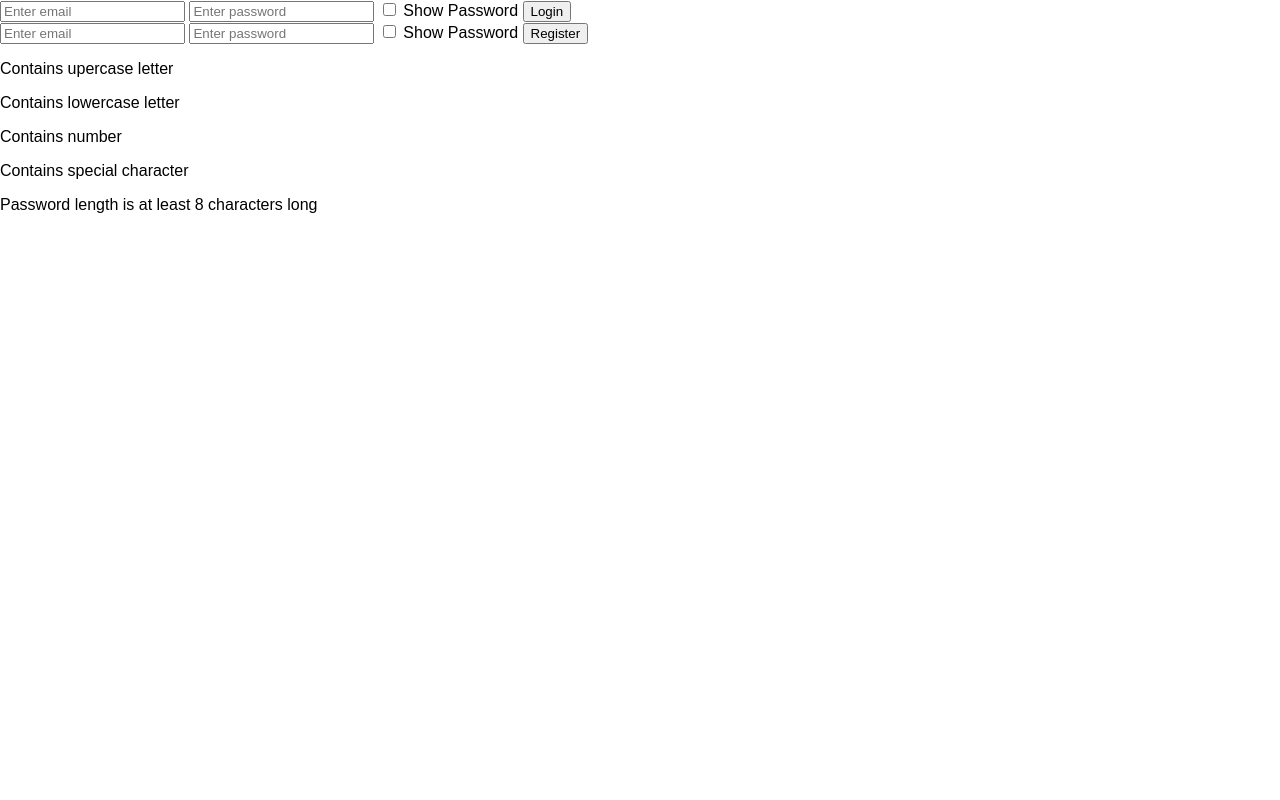
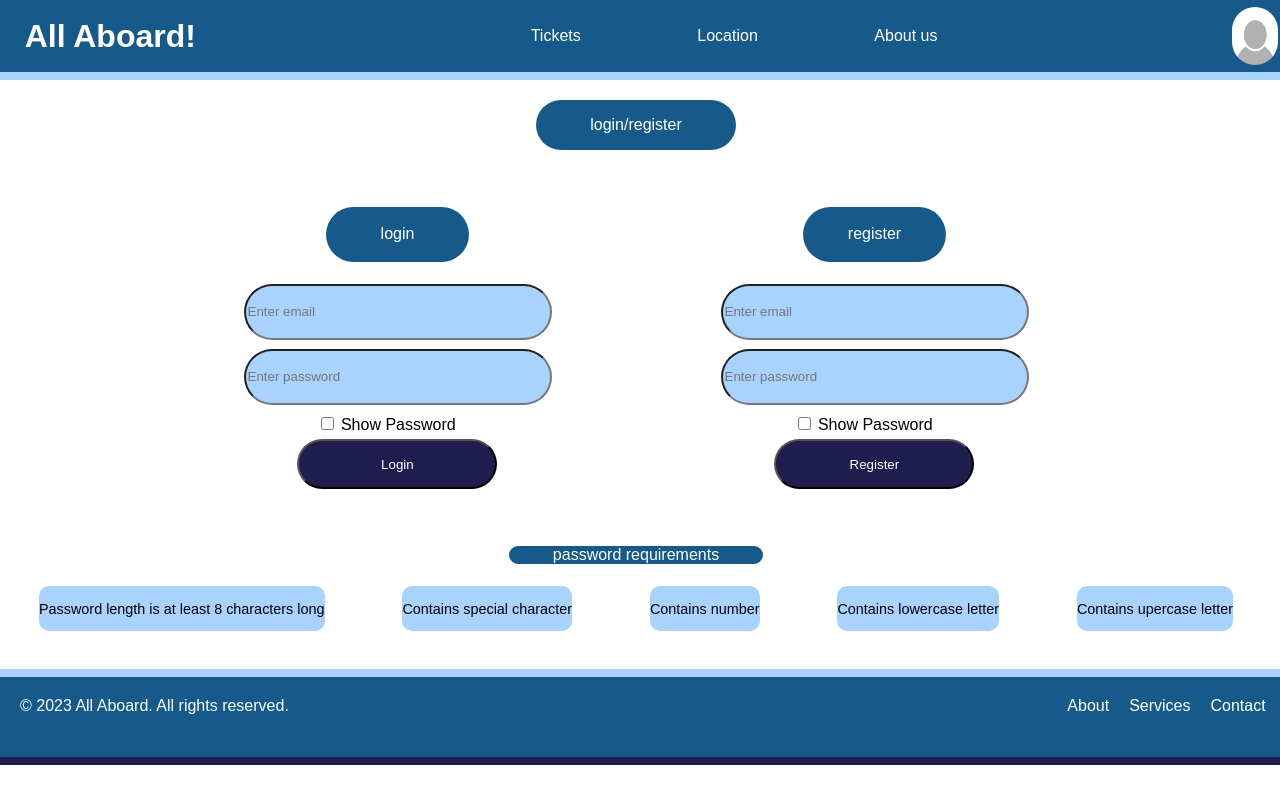
Before and after one commit to NotDetective/allaboard, a PHP site: page /login-and-register-page.php in a window 1280 px wide; the page is wider, and only the part inside the window is pictured. Run offline with PHP 8.4, Linux system fonts and the light colour scheme.

Commit message:
login/register page done
login/register page now has styling + some animation for better user experience (not responsive

```diff
--- a/css/account.css
+++ b/css/account.css
@@ -0,0 +1,171 @@
+:root {
+    --b: #F8E7DB;
+    --w: #FFFFFF;
+    --bw: #F2F4FF;
+    --lb: #A9D3FF;
+    --bl: #155A8B;
+    --db: #201E50;
+}
+
+.login-and-register-title{
+    margin-top: 2.5vh;
+    width: 200px;
+    height: 50px;
+
+    color: var(--w);
+    background: var(--bl);
+    border-radius: 40px;
+    margin-left: auto;
+    margin-right: auto;
+
+    display: flex;
+	flex-direction: row;
+	flex-wrap: nowrap;
+	justify-content: center;
+	align-items: center;
+	align-content: center;
+}
+
+.login-and-register-flexBox{
+    margin: auto;
+    height: 49.5vh;
+    width: 75%;
+
+    display: flex;
+	flex-direction: row;
+	flex-wrap: nowrap;
+	justify-content: space-around;
+	align-items: center;
+	align-content: center;
+}
+
+.login-flexBox{
+    height: 80%;
+    width: 25%;
+
+    display: flex;
+	flex-direction: column;
+	flex-wrap: nowrap;
+	justify-content: space-evenly;
+	align-items: center;
+	align-content: center;
+}
+
+form div input{
+    margin-left: 25%;
+    width: auto;
+    height: auto;
+}
+
+form input{
+
+    width: 300px;
+    height: 50px;
+    margin-bottom: 3%;
+
+    background: #A9D3FF;
+    border-radius: 40px;
+}
+
+button{
+    transition: transform 0.3s;
+    margin-left: 17.5%;
+    width: 200px;
+    height: 50px;
+
+    color: var(--w);
+    background-color: var(--db);
+    border-radius: 40px;
+}
+
+button:hover {
+    animation: buttonAnimation 1s forwards;
+    color: var(--w);
+    background-color: var(--bl);
+    border-radius: 20px;
+    transform: scale(1.1);
+}
+
+@keyframes buttonAnimation {
+    0% {
+        transform: scale(1);
+    }
+    100% {
+        transform: scale(1.1);
+    }
+}
+
+.register-flexBox{
+    height: 80%;
+    width: 25%;
+
+    display: flex;
+	flex-direction: column;
+	flex-wrap: nowrap;
+	justify-content: space-evenly;
+	align-items: center;
+	align-content: center;
+}
+
+.password-requirements{
+    margin-top: 2.76%;
+    margin-bottom: 3%;
+    display: flex;
+	flex-direction: row-reverse;
+	flex-wrap: nowrap;
+	justify-content: space-around;
+	align-items: center;
+	align-content: center;
+}
+
+.password-requirements div{
+    font-size: 90%;
+    color: black;
+    width: auto;
+    height: auto;
+    background-color: var(--lb);
+    border-radius: 10px;
+}
+
+.login-title{
+    margin-bottom: 2%;
+    height: 17.5%;
+    width: 60%;
+    background-color: var(--bl);
+    color: var(--w);
+    border-radius: 30px;
+
+    display: flex;
+    align-items: center;
+    align-content: center;
+    justify-content: center;
+}
+
+.register-title{
+    margin-bottom: 2%;
+    height: 17.5%;
+    width: 60%;
+    background-color: var(--bl);
+    color: var(--w);
+    border-radius: 30px;
+
+    display: flex;
+    align-items: center;
+    align-content: center;
+    justify-content: center;
+}
+
+.password-requirements-title{
+    margin: auto;
+    margin-bottom: -1%;
+    height: 20%;
+    width: 20%;
+    background-color: var(--bl);
+    color: var(--w);
+    border-radius: 30px;
+
+    display: flex;
+    align-items: center;
+    align-content: center;
+    justify-content: center;
+}
--- a/login-and-register-page.php
+++ b/login-and-register-page.php
@@ -18,36 +18,66 @@
 
 <body>
 
-    <!-- <?php include 'header.php'; ?> -->
+    <?php include 'header.php'; ?>
 
+    <main>
+        <div class="login-and-register-title">
+            login/register
+        </div>
+        <div class="login-and-register-flexBox">
+            <div class="login-flexBox">
+                <div class="login-title">login</div>
                 <form name="login" action="pages/login.php" method="POST">
                     <input name="emailLogin" type="text" placeholder="Enter email">
 
                     <input id="passwordLogin" name="passwordLogin" type="password" placeholder="Enter password">
+
+                    <div class="checkbox">
                         <input type="checkbox" onclick="showPasswordLogin()"> Show Password
+                    </div>
 
                     <button name="loginSubmit" type="submit">Login</button>
                 </form>
-
+            </div>
+            <div class="register-flexBox">
+            <div class="register-title">register</div>
                 <form id="register-from" name="register" action="pages/register.php" method="POST" >
                     <input id="emailRegister" name="emailRegister" type="email" placeholder="Enter email">
 
                     <input onchange="passwordRequirersCheck(this.id)" id="passwordRegister" name="passwordRegister" type="password" placeholder="Enter password">
+                    <div>
                         <input type="checkbox" onclick="showPasswordRegister()"> Show Password
+                    </div>
 
                     <button onclick="registerFunction()" id="registerSubmit" name="registerSubmit" type="submit">Register</button>
                 </form>
+            </div>
 
+        </div>
+        <div class="password-requirements-title">password requirements</div>
+        <div class="password-requirements">
                 <div>
                     <p id="passwordRequirementsUpercase">Contains upercase letter</p>
+                </div>
+                <div>
                     <p id="passwordRequirementsLowercase">Contains lowercase letter</p>
+                </div>
+                <div>
                     <p id="passwordRequirementsNumber">Contains number</p>
+                </div>
+                <div>
                     <p id="passwordRequirementsSpecialCharacter">Contains special character</p>
+                </div>
+                <div>
                     <p id="passwordRequirementsLength">Password length is at least 8 characters long</p>
+                </div>
             </div>
 
 
-    <!-- <?php include 'footer.php'; ?> -->
+    </main>
+
+
+    <?php include 'footer.php'; ?>
     <script src="js/account.js"></script>
     <script src="js/main.js"></script>
 </body>
```
Lines whose indentation alone changed are shown as unchanged.
